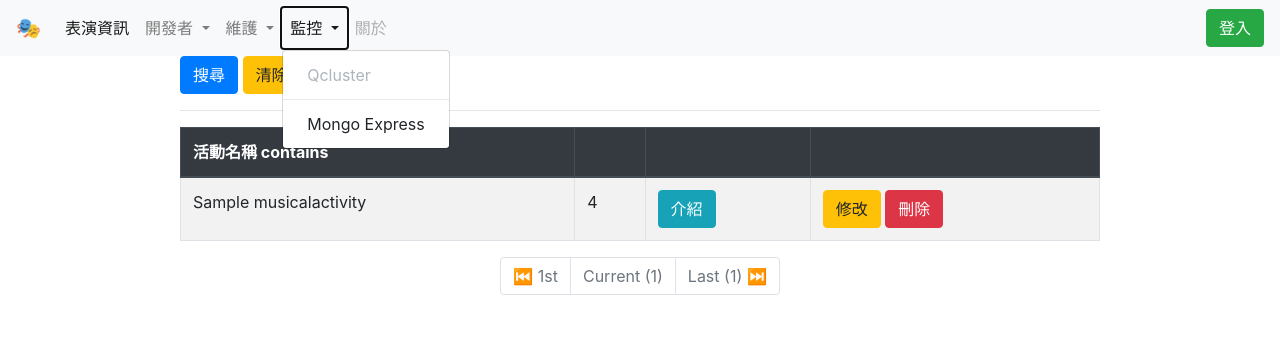
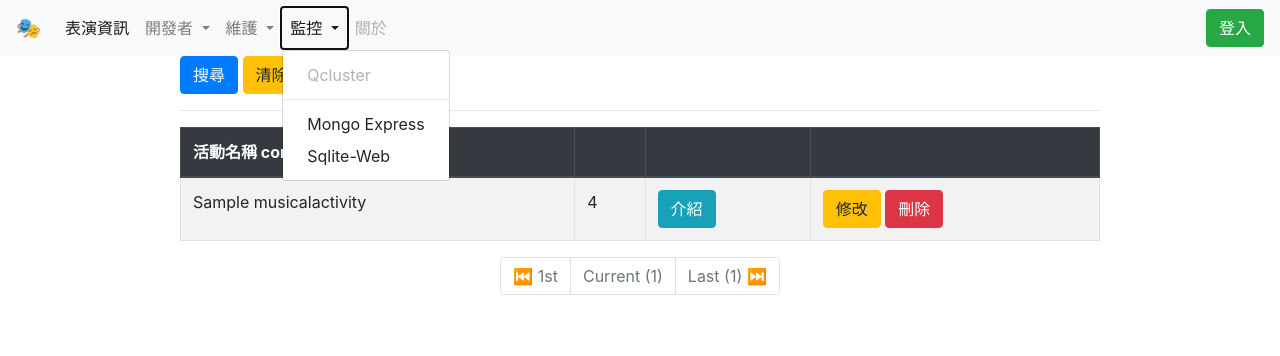
Before and after one commit to yellowsoar/musical_activity_viewer, a Django app: page /operation/ in a window 1280 px wide, after a click on "監控". Shown: the top 356 px of the page. Run offline with Django 5.2, Linux system fonts and the light colour scheme; tables that the repository leaves empty hold one stand-in row (values such as "Sample post"); some libraries are stand-ins or nearby versions.

Commit message:
feat: sqlite web availabe in navbar

```diff
--- a/src/opendata_tw/templates/base.html
+++ b/src/opendata_tw/templates/base.html
@@ -54,8 +54,10 @@
           <div class="dropdown-divider"></div>
           {% if request.META.HTTP_HOST == "mavtunnel.axios.work" %}
           <a class="dropdown-item" href="/mongo/">Mongo Express</a>
+          <a class="dropdown-item" href="/sqlite_web/">Sqlite-Web</a>
           {% else %}
           <a class="dropdown-item" href="http://127.0.0.1:8081" target="_blank">Mongo Express</a>
+          <a class="dropdown-item" href="http://127.0.0.1:8080" target="_blank">Sqlite-Web</a>
           {% endif %}
         </div>
       </li>
```
